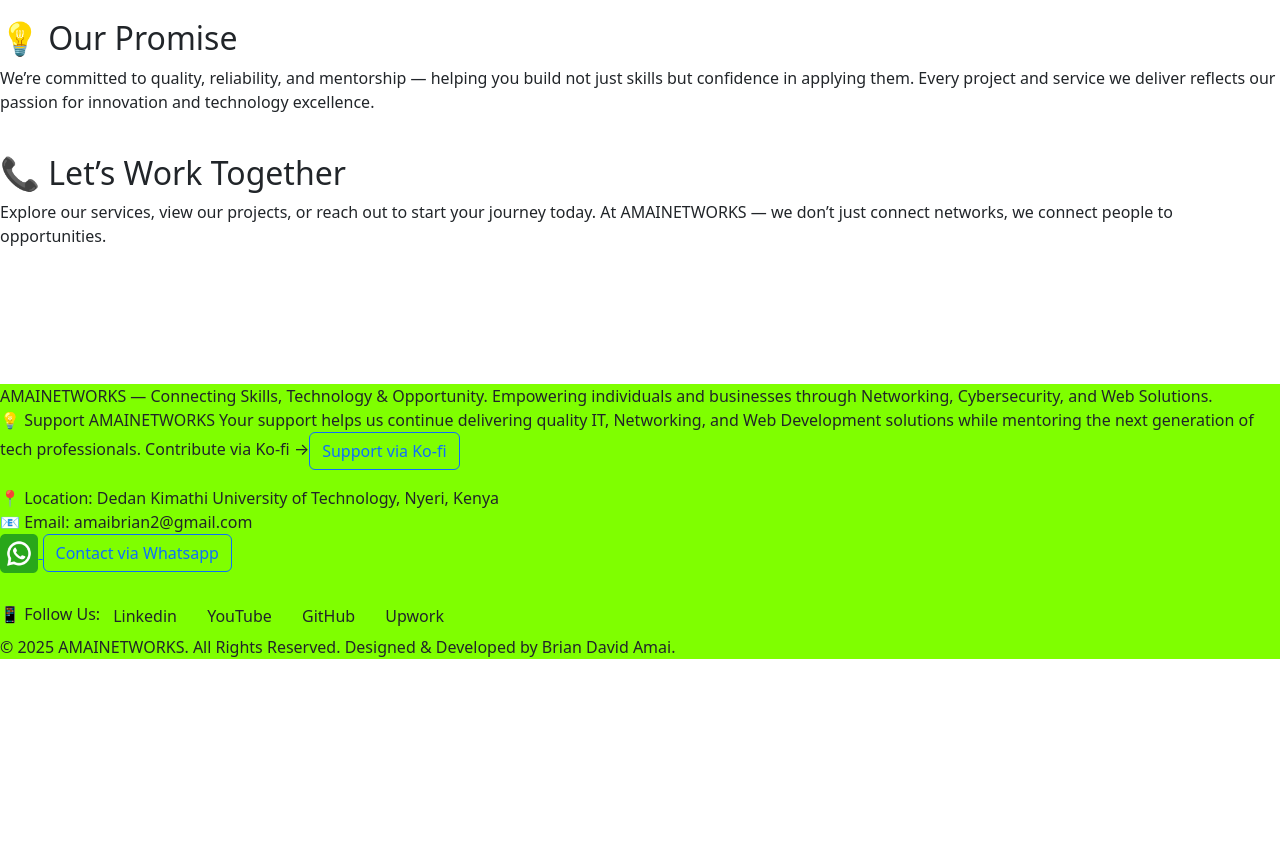
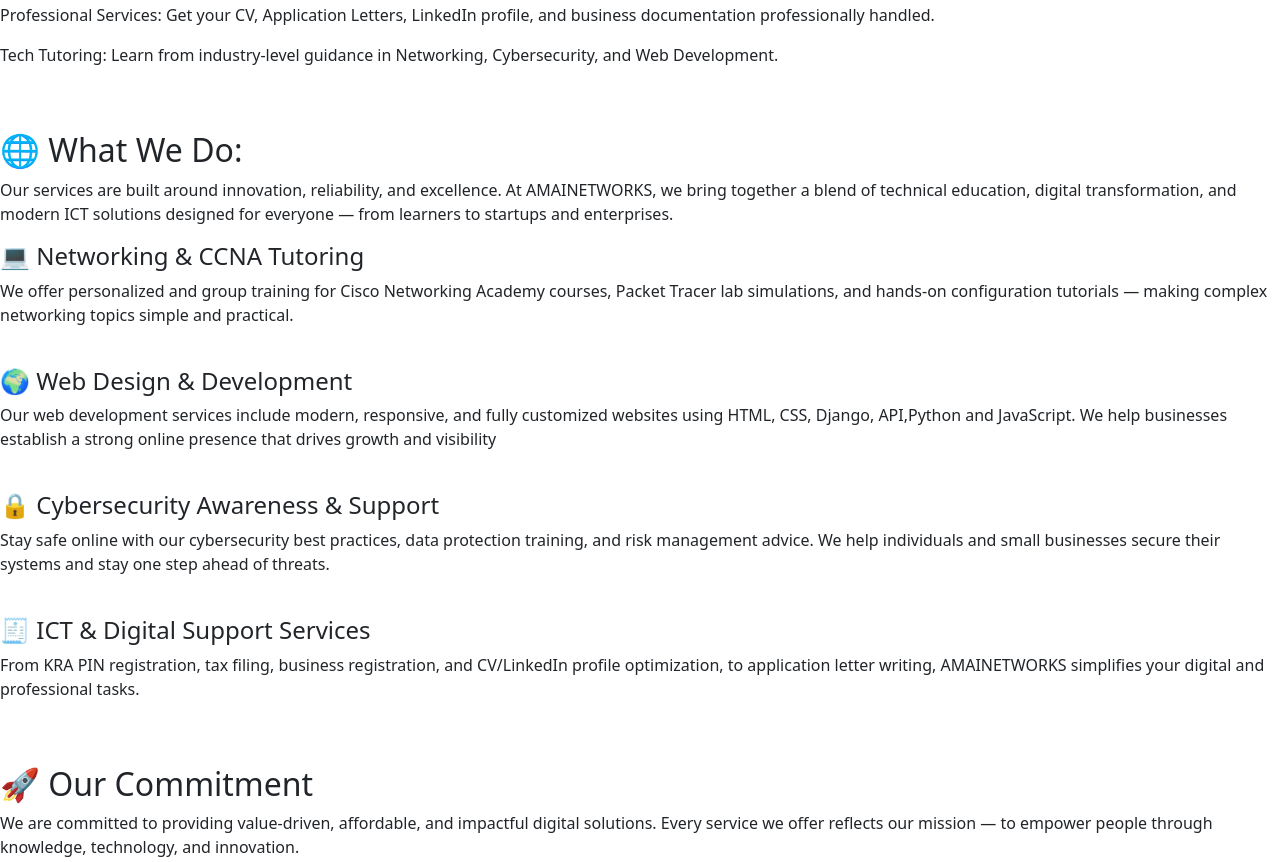
Before and after one commit to AmaiTechPro/AMAINETWORKS, a plain HTML site: page index.html in a window 1280 px wide. Shown: the part 513-1375 px from the top of the page. Before the commit the page ends 1172 px from the top, so only its background shows below. Drawn offline with Linux system fonts and the light colour scheme.

Commit message:
initial update

```diff
--- a/index.html
+++ b/index.html
@@ -56,7 +56,12 @@ We provide practical solutions, hands-on training, and personalized services tha
 
 </p>
 
-<br>
+<p>Whether you’re a student looking to master networking skills, a business seeking a professional website, or an individual needing digital services like KRA registration or CV optimization, we’ve got you covered.
+</p>
+
+
+
+<br><br>
 <h2>🚀 Our Focus</h2>
 
 <p>Networking & Cybersecurity: Master CCNA, Packet Tracer, and real-world network setups.
@@ -67,12 +72,40 @@ We provide practical solutions, hands-on training, and personalized services tha
 </p>
 <p>Tech Tutoring: Learn from industry-level guidance in Networking, Cybersecurity, and Web Development.
 </p>
+<br><br>
+
+
+<h2>🌐 What We Do:</h2>
+<p>Our services are built around innovation, reliability, and excellence. At AMAINETWORKS, we bring together a blend of technical education, digital transformation, and modern ICT solutions designed for everyone — from learners to startups and enterprises.</p>
+
+<h4>💻 Networking & CCNA Tutoring</h4>
+<p>We offer personalized and group training for Cisco Networking Academy courses, Packet Tracer lab simulations, and hands-on configuration tutorials — making complex networking topics simple and practical.</p>
 <br>
 
-<h2>💡 Our Promise</h2>
-<p>We’re committed to quality, reliability, and mentorship — helping you build not just skills but confidence in applying them. Every project and service we deliver reflects our passion for innovation and technology excellence.
+<h4>🌍 Web Design & Development</h4>
+
+<p>Our web development services include modern, responsive, and fully customized websites using HTML, CSS, Django, API,Python and JavaScript. We help businesses establish a strong online presence that drives growth and visibility</p>
+
+<br>
+
+<h4>🔒 Cybersecurity Awareness & Support</h4>
+
+<p>Stay safe online with our cybersecurity best practices, data protection training, and risk management advice. We help individuals and small businesses secure their systems and stay one step ahead of threats.
 </p>
+
 <br>
+
+<h4>🧾 ICT & Digital Support Services</h4>
+
+<p>From KRA PIN registration, tax filing, business registration, and CV/LinkedIn profile optimization, to application letter writing, AMAINETWORKS simplifies your digital and professional tasks.</p>
+
+<br><br>
+
+<h2>🚀 Our Commitment</h2>
+<p>We are committed to providing value-driven, affordable, and impactful digital solutions. Every service we offer reflects our mission — to empower people through knowledge, technology, and innovation.
+</p>
+</p>
+<br><br>
 
 <h2>📞 Let’s Work Together</h2>
 
```
